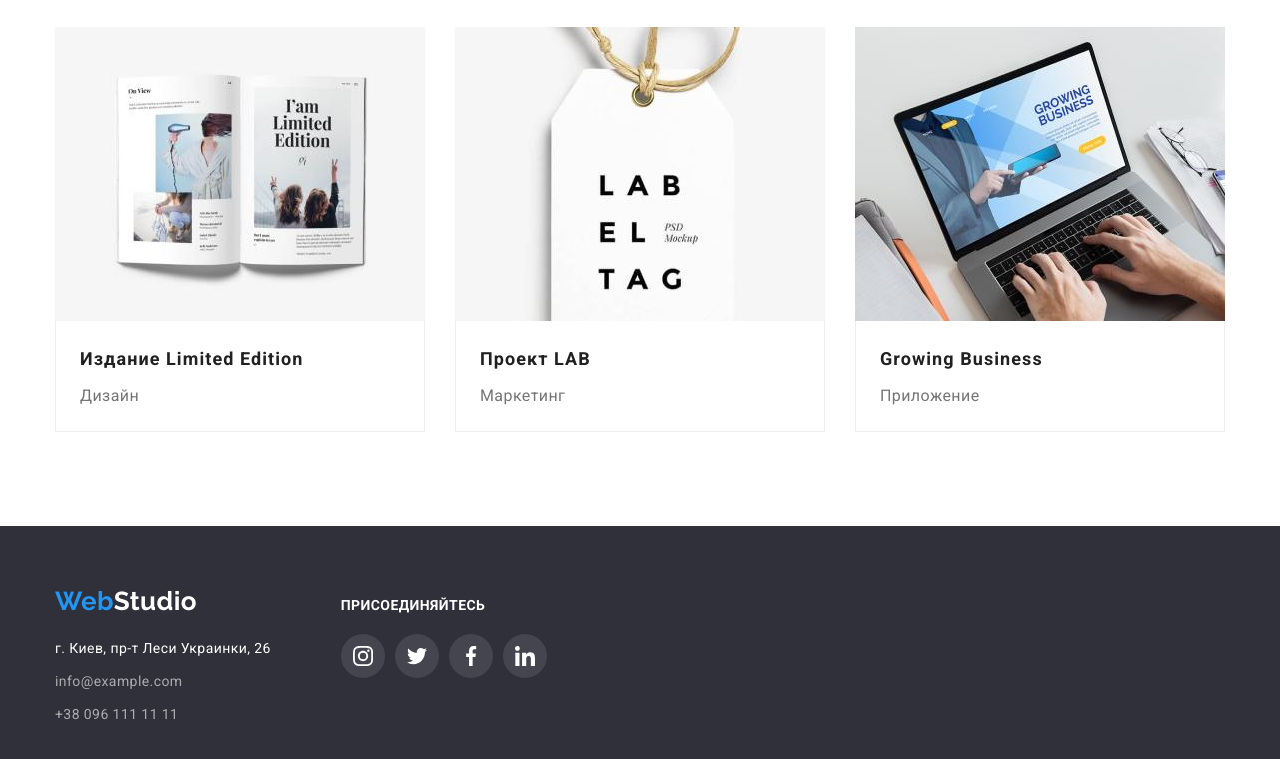
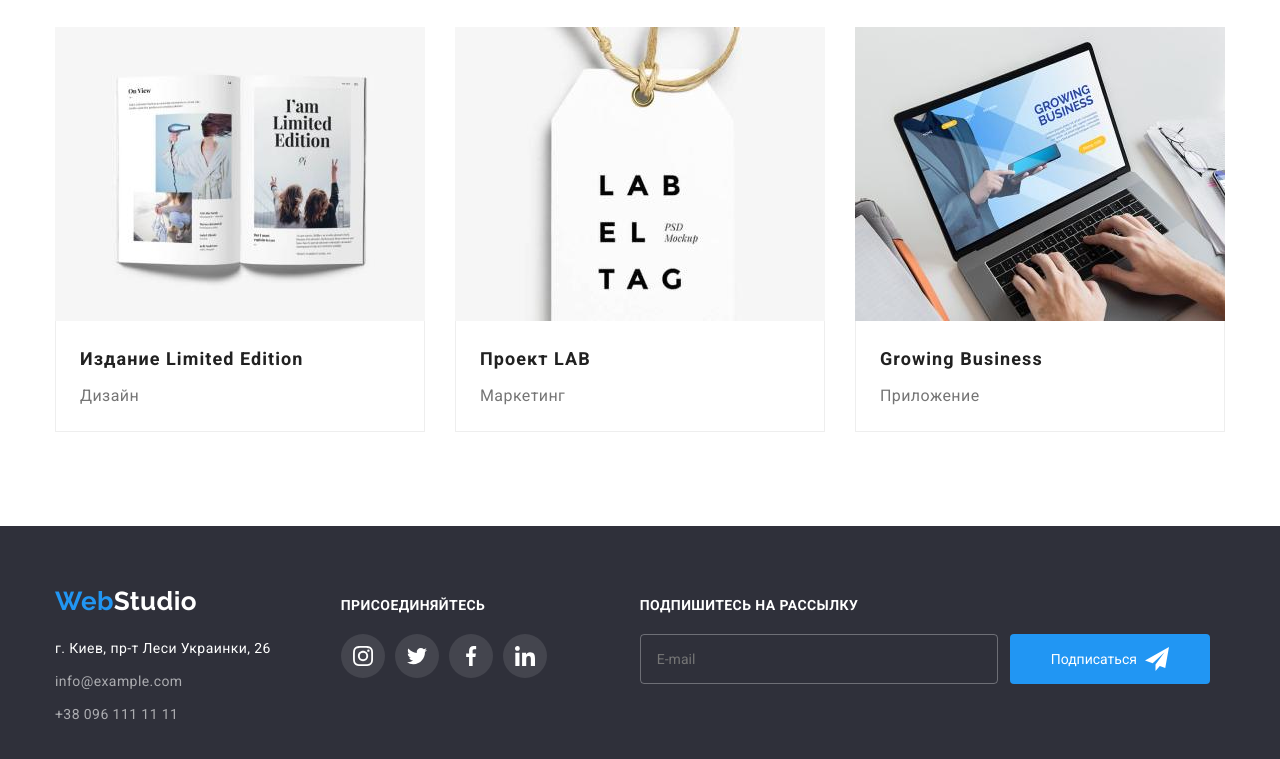
Before and after one commit to Vkolbasov/goit-markup-hw-06, a plain HTML site: page resume.html in a window 1280 px wide. Shown: the part 1106-1865 px from the top of the page. Drawn offline with nearby package versions, Linux system fonts and the light colour scheme.

```diff
--- a/resume.html
+++ b/resume.html
@@ -364,6 +364,25 @@
             </li>
           </ul>
         </div>
+        <form class="form-footer">
+          <p class="form-title-footer">Подпишитесь на рассылку</p>
+          <div class="form-con-footer">
+            <label>
+              <input
+                type="email"
+                name="email"
+                class="input-footer"
+                placeholder="E-mail"
+              />
+            </label>
+            <button class="form-button-footer" type="submit">
+              Подписаться
+              <svg width="24" height="24" class="form-logo-footer">
+                <use href="./images/sprite.svg#icon-send"></use>
+              </svg>
+            </button>
+          </div>
+        </form>
       </div>
     </footer>
   </body>
```
Also changed, not shown: index.html (+1 -1 lines).
